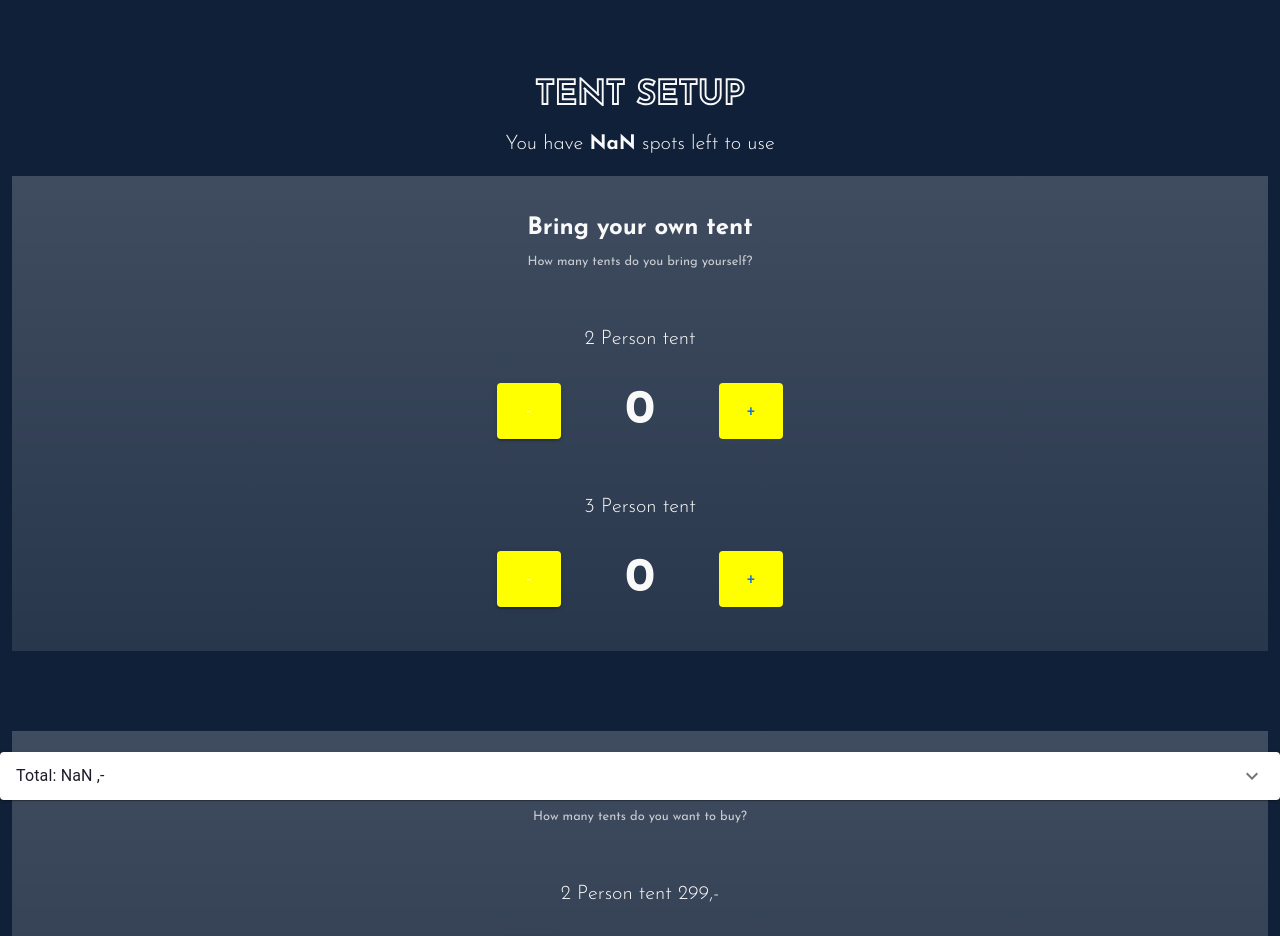
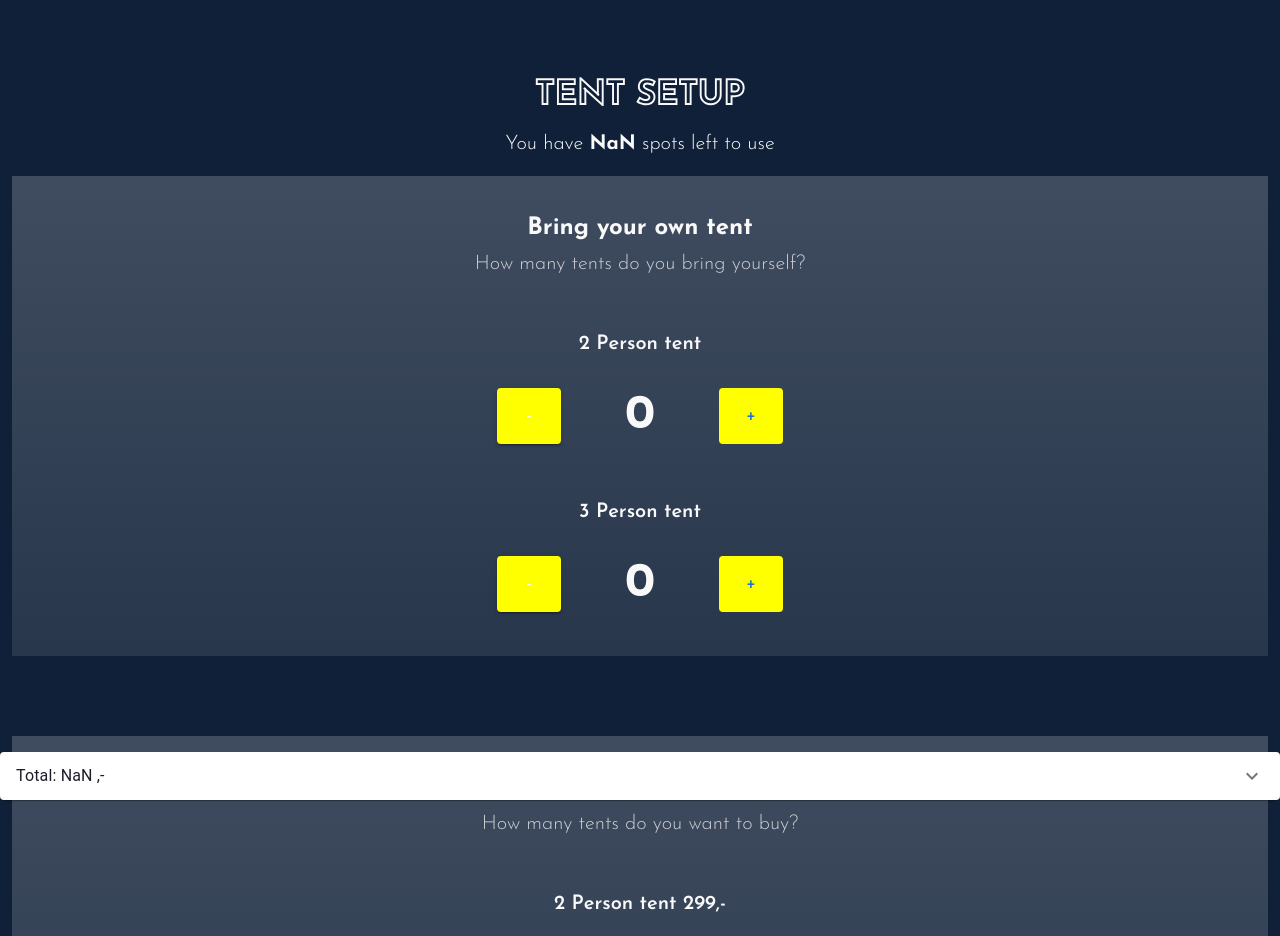
Before and after one commit to jona08n9/booking_flow, a Next.js app: page /tent_selection in a window 1280 px wide. Shown: the top 936 px of the page. Built offline with nearby package versions, Linux system fonts and the light colour scheme; a web font is replaced by a local one.

Commit message:
font thickness on booking flow

```diff
--- a/src/components/TentCounter.js
+++ b/src/components/TentCounter.js
@@ -6,18 +6,14 @@ export function TentCounter(props) {
   return (
     <>
       <div className="mb-6">
-        <p className="mb-8 mt-8 text-center ">{`${props.size} Person tent ${
-          props.price !== 0 && props.price !== undefined ? props.price + ",-" : ""
-        }`}</p>
+        <p className="mb-8 mt-8 text-center font-semibold ">{`${props.size} Person tent ${props.price !== 0 && props.price !== undefined ? props.price + ",-" : ""}`}</p>
 
-        <div className="flex items-center	 justify-center">
+        <div className="flex items-center justify-center">
           <Button
             className="rounded-2 h-14 place-self-center border-2 border-solid border-color-yellow font-sans text-5xl font-bold text-color-blue"
             variant="contained"
             style={{ backgroundColor: "yellow" }}
-            onClick={() =>
-              props.addOrSubtractTent(false, props.size, props.type)
-            } /* this button subtracts one from ticketAmount */
+            onClick={() => props.addOrSubtractTent(false, props.size, props.type)} /* this button subtracts one from ticketAmount */
           >
             -
           </Button>
--- a/src/pages/tent_selection.js
+++ b/src/pages/tent_selection.js
@@ -136,7 +136,7 @@ export default function TentSelection() {
         </Fade>
       </Modal>
       <section>
-        <h2 className="  mt-20 text-center">Tent Setup</h2>
+        <h2 className="mt-20 text-center">Tent Setup</h2>
 
         <article className="mt-5 grid place-content-center">
           <p>
@@ -151,7 +151,7 @@ export default function TentSelection() {
           ) : (
             <article className="mx-3 mb-20 mt-5 bg-gradient-to-b from-color-opacity-20 to-color-opacity-10 pb-5 pt-10 ">
               <h3 className="text-center">Bring your own tent</h3>
-              <small className="mt-3 grid place-content-center opacity-75">How many tents do you bring yourself?</small>
+              <p className="mt-3 grid place-content-center opacity-75">How many tents do you bring yourself?</p>
               <div className="mt-6 flex flex-col  ">
                 <TentCounter
                   size={2}
@@ -171,7 +171,7 @@ export default function TentSelection() {
 
           <article className="mx-3 mt-12 bg-gradient-to-b from-color-opacity-20 to-color-opacity-10 pb-5 pt-10">
             <h3 className="text-center">Buy tents from FooFest</h3>
-            <small className="mt-3 grid place-content-center opacity-75">How many tents do you want to buy?</small>
+            <p className="mt-3 grid place-content-center opacity-75">How many tents do you want to buy?</p>
             <div className="mt-6 flex flex-col  ">
               <TentCounter
                 size={2}
```
